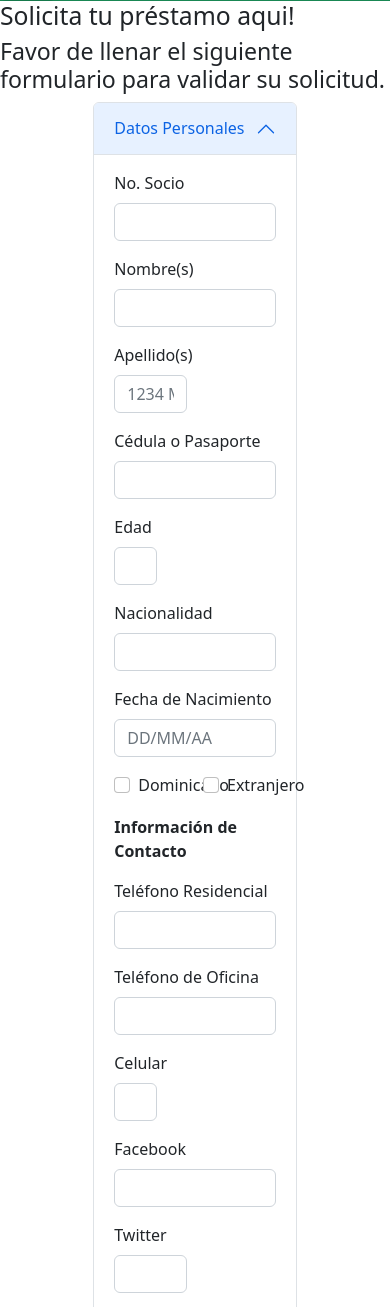
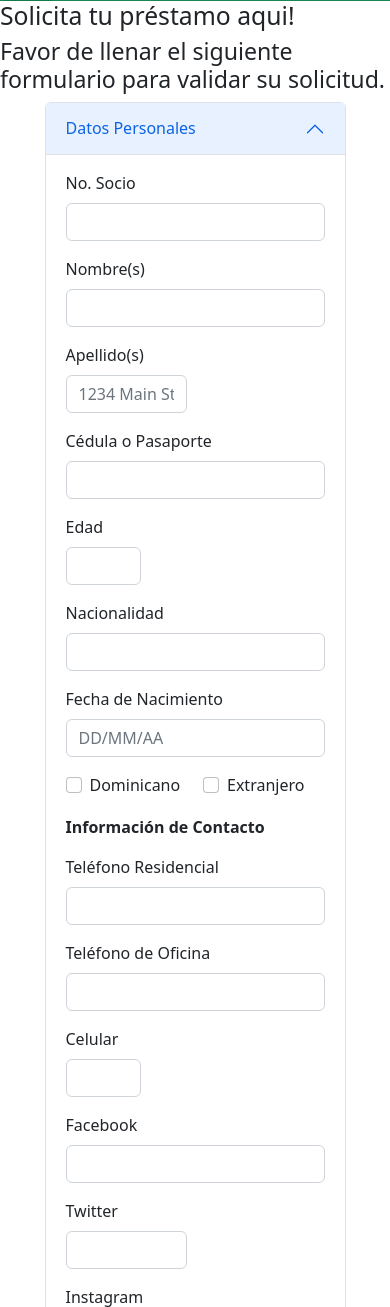
Before and after one commit to ronnyamelo/COOPEUD, a Django app: page /solicitud_prestamos/ in a window 390 px wide. Shown: the part 213-1520 px from the top of the page. Run offline with Django 4.2, Linux system fonts and the light colour scheme; some libraries are stand-ins or nearby versions.

Commit message:
Cambio de Columna para Pantallas Pequeñas

```diff
--- a/coopeud/templates/datosFormulario.html
+++ b/coopeud/templates/datosFormulario.html
@@ -6,7 +6,7 @@
 <h2 class="tituloAcordeon">Solicita tu préstamo aqui!</h2>
 <h3 class="subtituloAcordeon">Favor de llenar el siguiente formulario para validar su solicitud.</h3>
 <!--Acordeon de datos formulario-->
-<div class="container accordion col-7" id="accordionExample">
+<div class="container accordion col-10 col-md-7" id="accordionExample">
   <div class="accordion-item">
     <h2 class="accordion-header" id="headingOne">
       <button class="accordion-button" type="button" data-bs-toggle="collapse" data-bs-target="#collapseOne"
```
